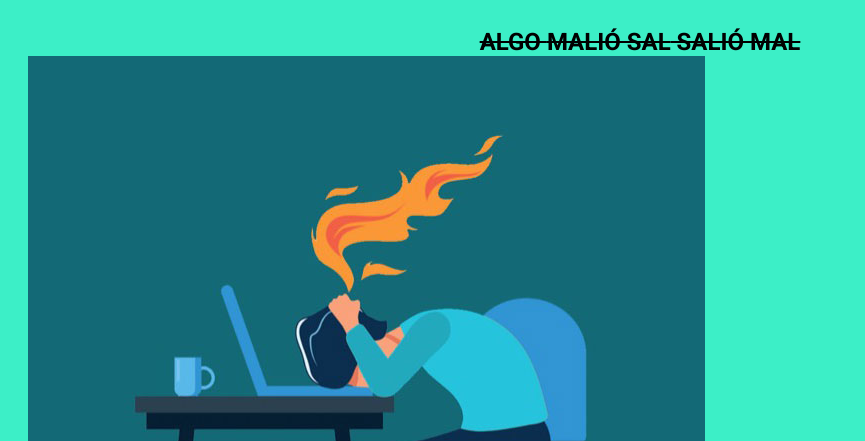
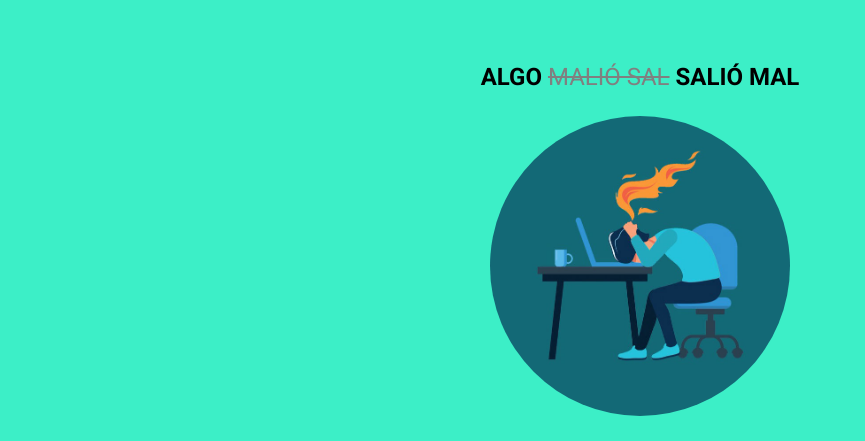
Before and after one commit to gergimenezp/PLC_psicoterapia, a website: page error404.html in a window 1280 px wide. Shown: the top 441 px of the page, without its empty margins (0-865 px from the left). Drawn offline with nearby package versions, Linux system fonts and the light colour scheme.

Commit message:
actualice estilos error404

```diff
--- a/error404.html
+++ b/error404.html
@@ -19,7 +19,7 @@
       <div class="error">
           Algo <span>malió sal</span> salió mal
       </div>
-      <div>
+      <div class="burnout">
           <img src="media/burn.jpg" alt="Colapso del sistema">
       </div>
       <h1 class="NoExist">
--- a/scss/_error404.scss
+++ b/scss/_error404.scss
@@ -1,17 +1,31 @@
 html{
     background-color: $ColorPrincipal;
 }
-.ErrorContaine{
+.ErrorContainer{
     margin: auto;
 }
 
 .error{
+    margin-top: 35px;
     font-family: $tipografiaGeneral;
-    text-decoration: line-through;
     font-size: 1.5rem;
     text-transform: uppercase;
     font-weight: bold;
     text-align: center;
+    span{
+        text-decoration: line-through;
+        font-weight: normal;
+        color: grey;
+    }
+}
+
+.burnout{
+    width: 300px;
+    margin: 25px auto;
+    img{
+        width: 300px;
+        border-radius: 100%;
+    }
 }
 
 .NoExist{
```
Also changed, not shown: css/estilos.css.
